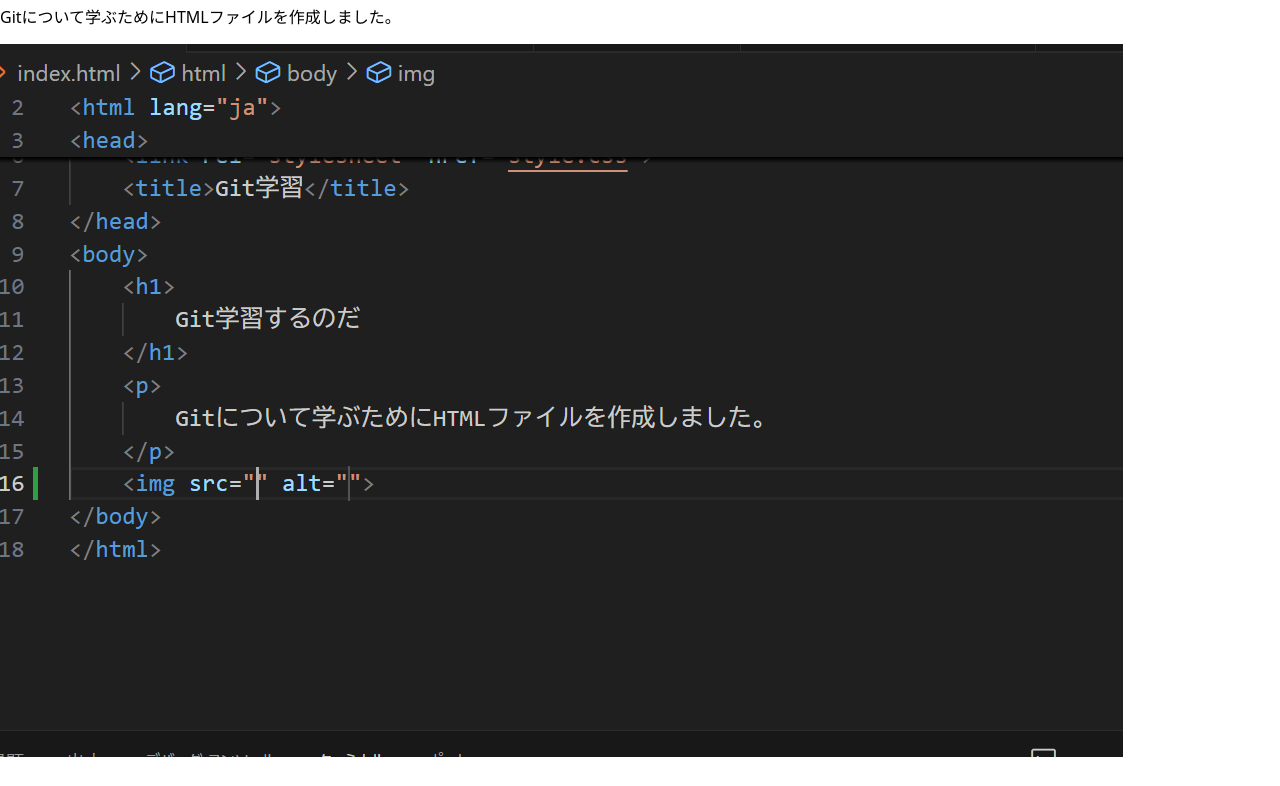
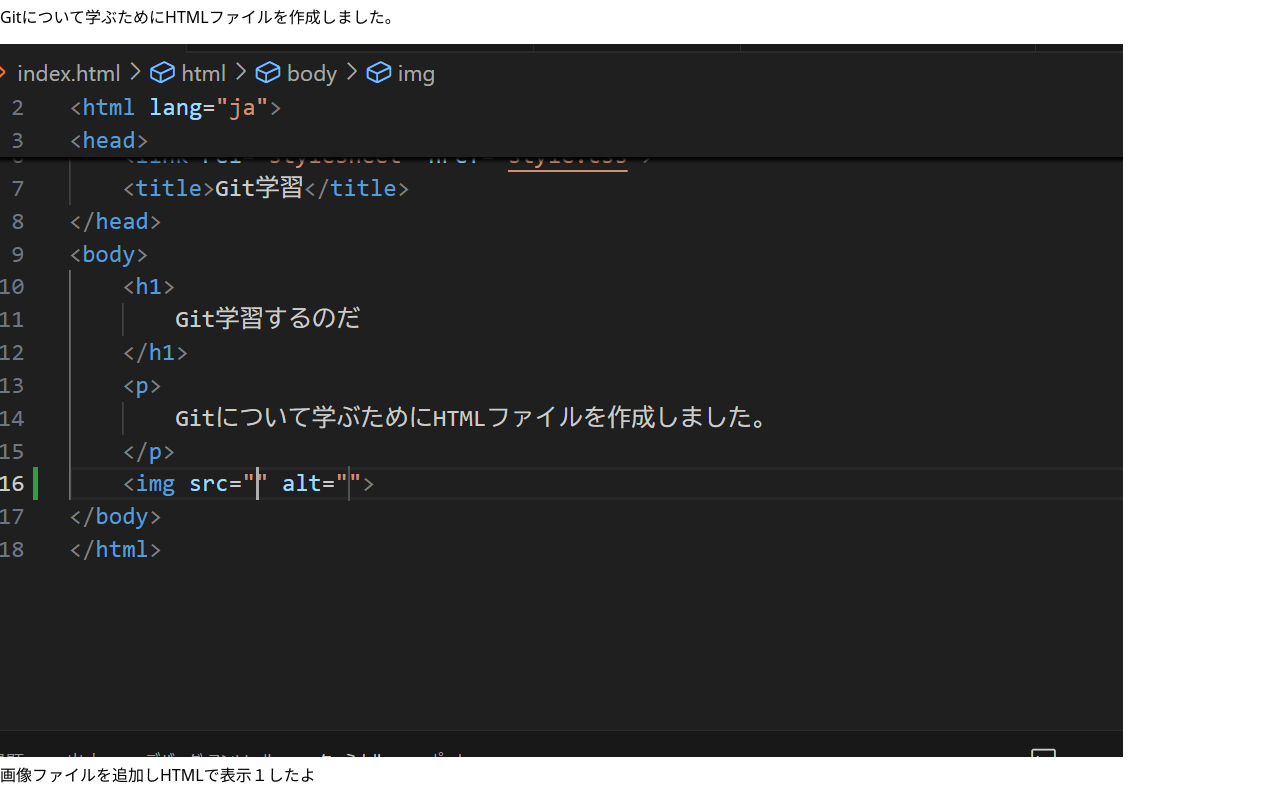
Before and after one commit to ash-walking/20251029, a plain HTML site: page index.html in a window 1280 px wide. Shown: the part 42-828 px from the top of the page. Before the commit the page ends 804 px from the top, so only its background shows below. Drawn offline with Linux system fonts and the light colour scheme.

Commit message:
HTMLに文章を追加

```diff
--- a/index.html
+++ b/index.html
@@ -14,5 +14,8 @@
         Gitについて学ぶためにHTMLファイルを作成しました。
     </p>
     <img src="img/image.png" alt="スクリーンショット">
+    <p>
+        画像ファイルを追加しHTMLで表示１したよ
+    </p>
 </body>
 </html>
```
